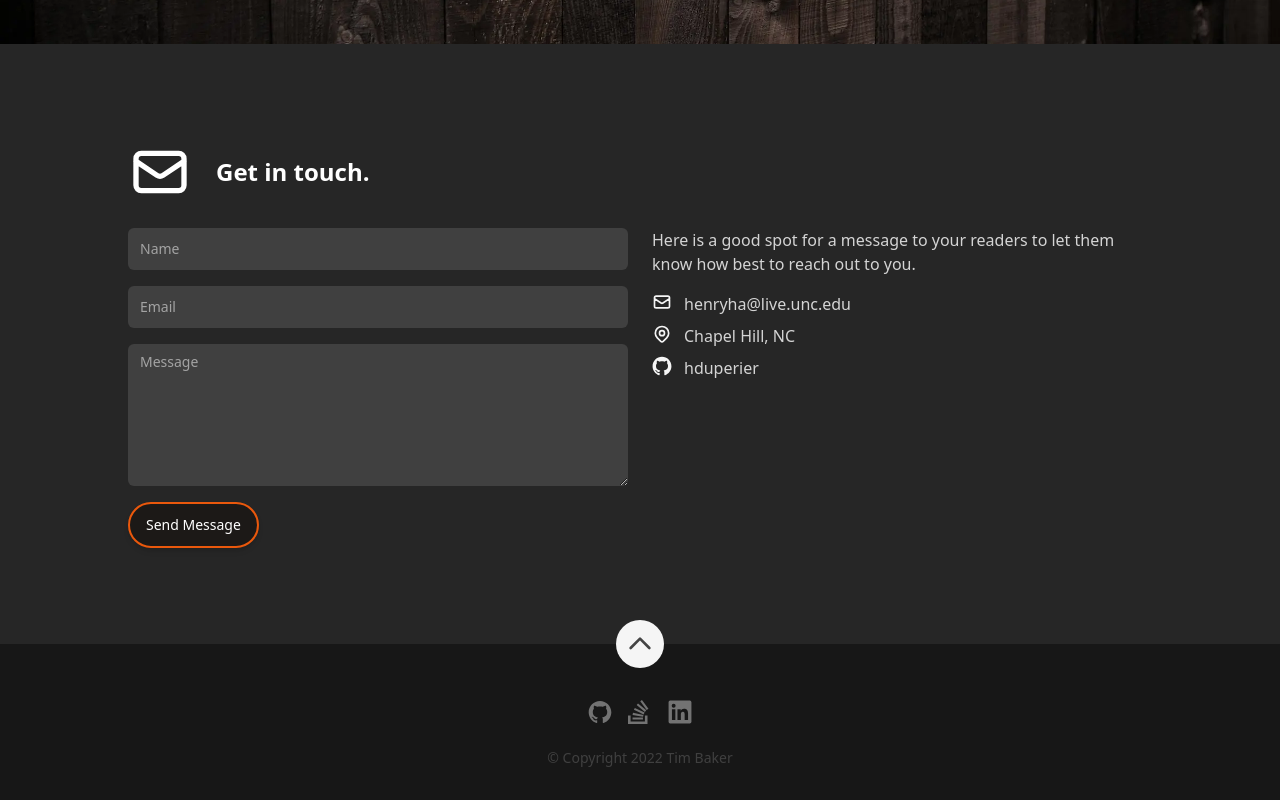
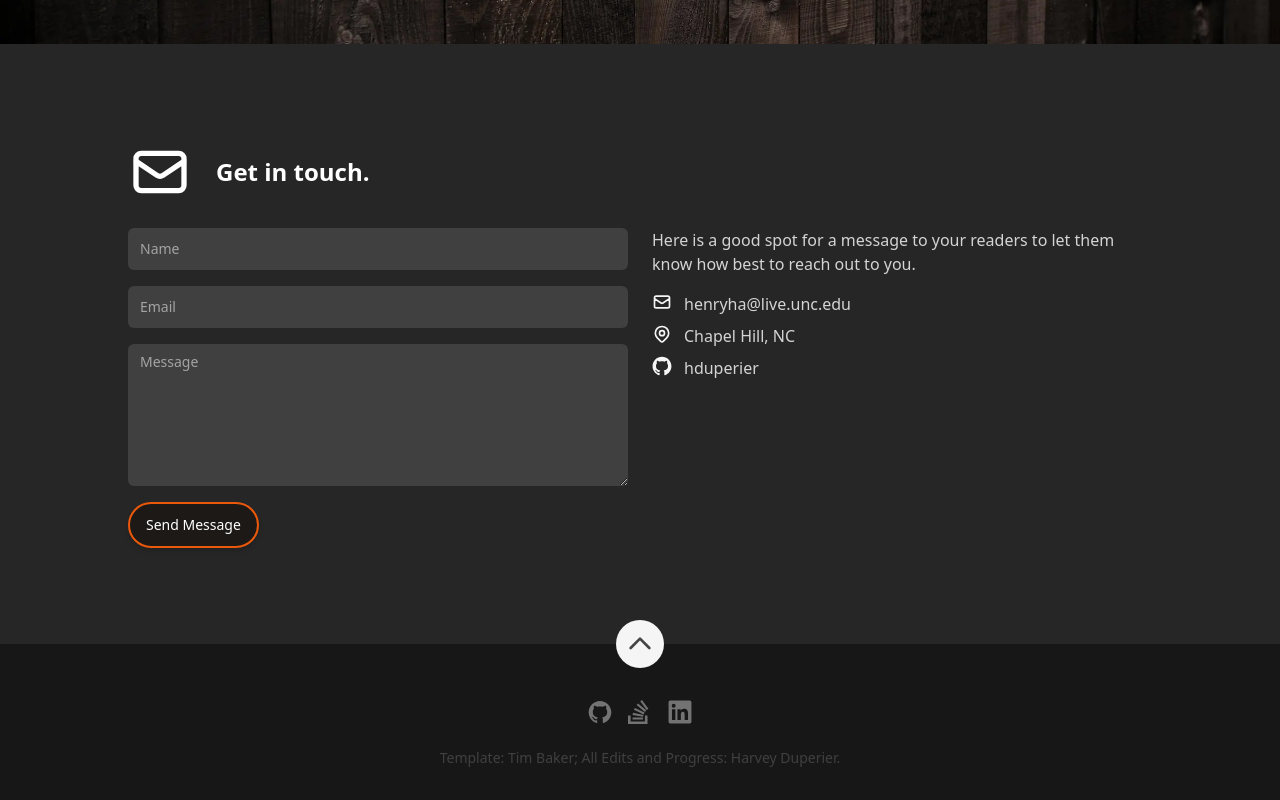
Before and after one commit to hduperier/hduperierweb, a Next.js app: page / in a window 1280 px wide. Shown: the part 3860-4660 px from the top of the page. Built offline with nearby package versions, Linux system fonts and the light colour scheme.

Commit message:
more edits

```diff
--- a/src/components/Sections/Footer.tsx
+++ b/src/components/Sections/Footer.tsx
@@ -17,7 +17,7 @@ const Footer: FC = memo(() => (
       <div className="flex gap-x-4 text-neutral-500">
         <Socials />
       </div>
-      <span className="text-sm text-neutral-700">© Copyright 2022 Tim Baker</span>
+      <span className="text-sm text-neutral-700">Template: Tim Baker; All Edits and Progress: Harvey Duperier.</span>
     </div>
   </div>
 ));
--- a/src/data/data.tsx
+++ b/src/data/data.tsx
@@ -9,10 +9,8 @@ import {
 } from '@heroicons/react/outline';
 
 import GithubIcon from '../components/Icon/GithubIcon';
-import InstagramIcon from '../components/Icon/InstagramIcon';
 import LinkedInIcon from '../components/Icon/LinkedInIcon';
 import StackOverflowIcon from '../components/Icon/StackOverflowIcon';
-import TwitterIcon from '../components/Icon/TwitterIcon';
 import heroImage from '../images/header-background.webp';
 import porfolioImage1 from '../images/portfolio/portfolio-1.jpg';
 import porfolioImage2 from '../images/portfolio/portfolio-2.jpg';
@@ -356,6 +354,6 @@ export const contact: ContactSection = {
  */
 export const socialLinks: Social[] = [
   {label: 'Github', Icon: GithubIcon, href: 'https://github.com/hduperier'},
-  {label: 'Stack Overflow', Icon: StackOverflowIcon, href: 'https://stackoverflow.com/users/8553186/tim-baker'},
-  {label: 'LinkedIn', Icon: LinkedInIcon, href: 'linkedin.com/in/h-harvey-duperier-049bb8198'},
+  {label: 'Stack Overflow', Icon: StackOverflowIcon, href: 'https://stackoverflow.com/users/21114786/hduperier'},
+  {label: 'LinkedIn', Icon: LinkedInIcon, href: 'https://linkedin.com/in/h-harvey-duperier-049bb8198'},
 ];
```
